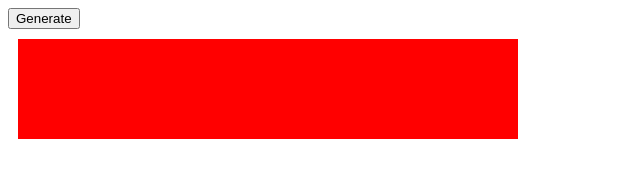
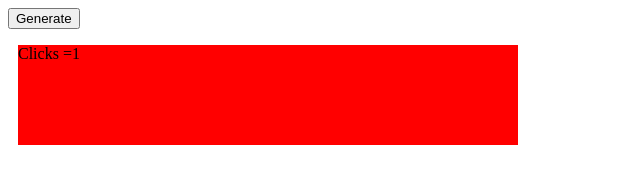
Before and after one commit to lisaschoofs/codechallenge1, a plain HTML site: page index.html in a window 1280 px wide. Both pictures are taken after a click on the element "Generate". Shown: the whole page, without its empty margins (0-640 px from the left). Drawn offline with Linux system fonts and the light colour scheme.

Commit message:
adds click count to div

```diff
--- a/client.js
+++ b/client.js
@@ -1,3 +1,5 @@
+var generateClicks = 0;
+
 $(document).ready(function(){
   console.log("Let's do this!");
   eventListeners();
@@ -5,17 +7,21 @@ $(document).ready(function(){
 
 function eventListeners() {
   $(".button").on("click", function(){
-    $(".container").append("<div class='red'></div>");
+    generateClicks += 1;
+    $(".container").append("<div class='red'><p>Clicks =" + generateClicks + "</div>");
+
   });
 
+  //sets up delete button listener
+  $(".container").on("click", "#delete", function(){
+        $(this).parent.remove(); //remove parent?
+  });
 }
 
 
 
 // Follow the steps below to complete the code challenge:
 //
-// Inside the <div> element you created in the previous step, create a <p> element that shows how many times you have clicked the button from the first step.
-//
 // Inside the <div> element you created in step two, append two <button> elements. The text of the two buttons should read Swap and Delete.
 //
 // Clicking a Swap <button> should change its parent background-color from Red to Yellow.
--- a/style.css
+++ b/style.css
@@ -4,3 +4,7 @@
   margin: 10px;
   background-color: red;
 }
+
+.swap {
+    background-color: yellow;
+  }
```
